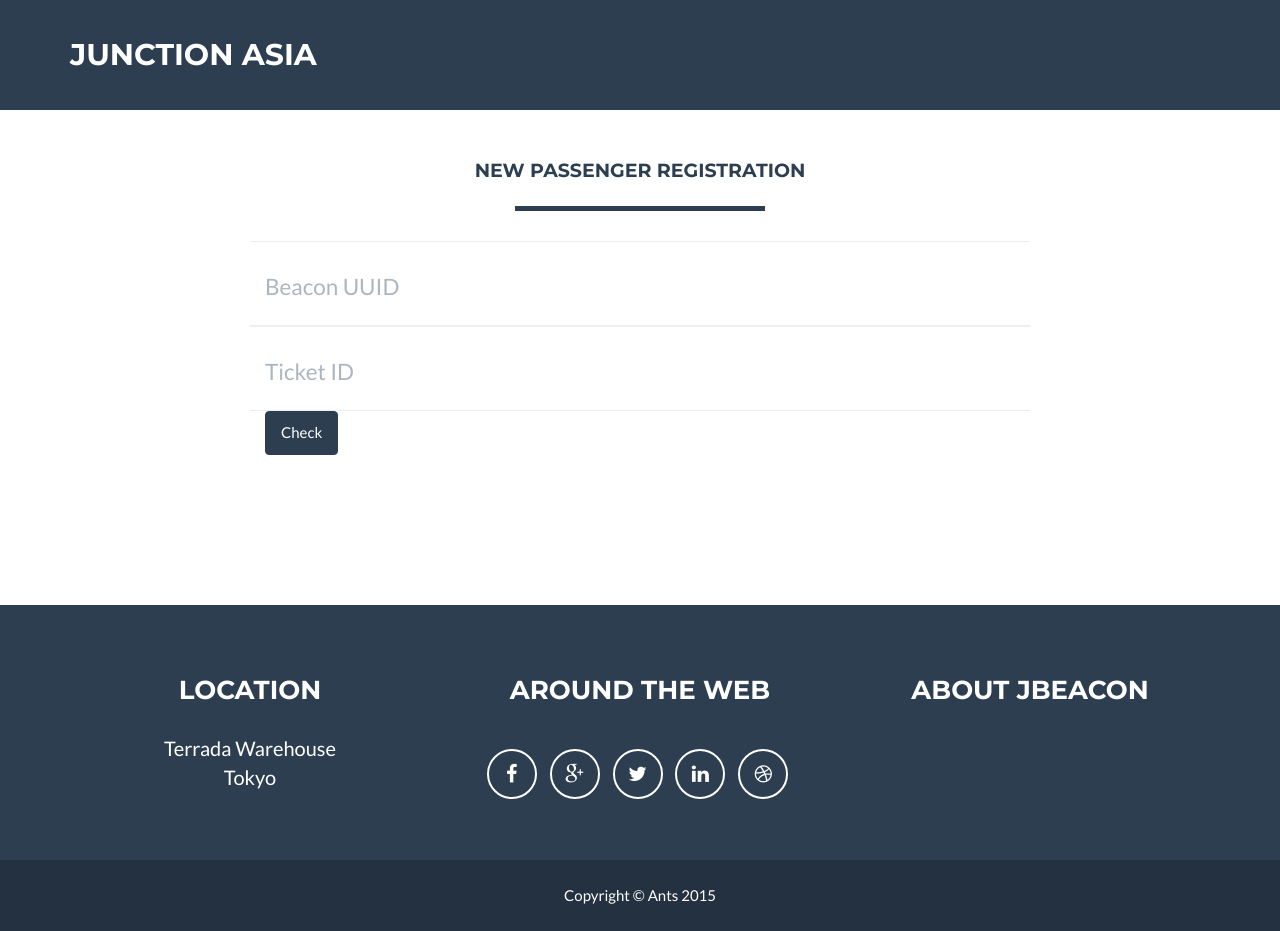
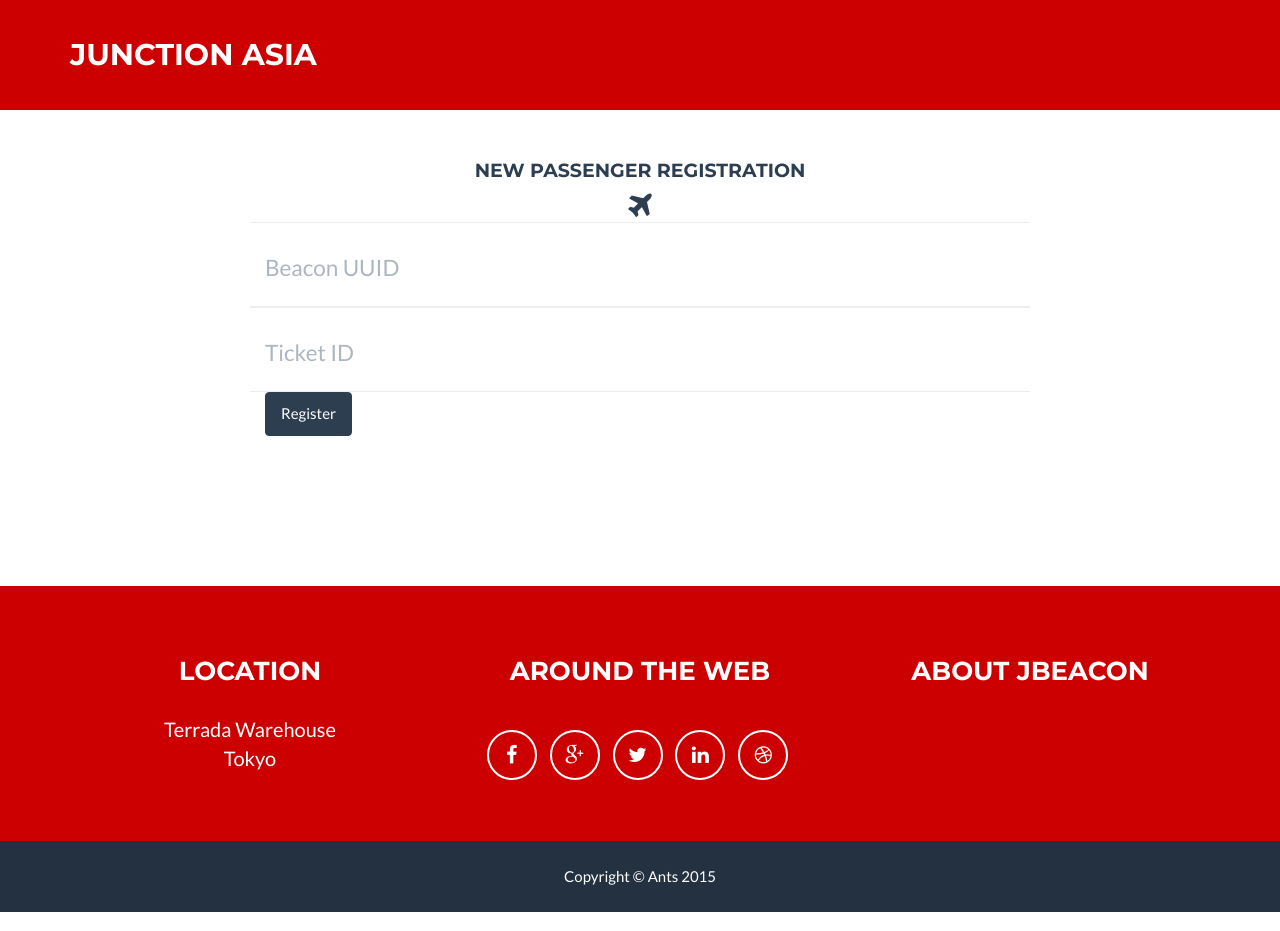
Before and after one commit to giga811/junction-mgls, a Flask app: page /register in a window 1280 px wide. Run offline with Flask 2, Linux system fonts and the light colour scheme; parts of the project's set-up code (start-up, migrations or seed data) failed here and were passed over; some libraries are stand-ins or nearby versions.

Commit message:
CSS changes

```diff
--- a/junction-app/junction/static/css/freelancer.css
+++ b/junction-app/junction/static/css/freelancer.css
@@ -335,7 +335,7 @@ footer h3 {
 
 footer .footer-above {
     padding-top: 50px;
-    background-color: #2c3e50;
+    background-color: #CC0000;
 }
 
 footer .footer-col {
@@ -452,3 +452,7 @@ footer .footer-below {
 .fa.fa-arrow-right {
     padding-top: 5vh;
 }
+
+.navbar-default{
+    background-color: #CC0000;
+}
--- a/junction-app/junction/static/js/status.js
+++ b/junction-app/junction/static/js/status.js
@@ -16,7 +16,7 @@ var ajax_call = function() {
 
         if (dic.last_checkpoint_id==3 && set==false){
             setTimeout(window.alert("PASSENGER ARRIVED!"), 1000);
-            set = true;
+            // set = true;
         }
     });
 };
--- a/junction-app/junction/templates/index.html
+++ b/junction-app/junction/templates/index.html
@@ -26,7 +26,7 @@
         <div class="row">
             <div class="col-lg-12 text-center">
                 <h4>WHERE IS MY FRIEND?</h4>
-                <hr class="star-primary">
+                 <i class="fa fa-plane fa-2x" aria-hidden="true"></i>
             </div>
         </div>
         <div class="row">
--- a/junction-app/junction/templates/register.html
+++ b/junction-app/junction/templates/register.html
@@ -7,7 +7,7 @@
         <div class="row">
             <div class="col-lg-12 text-center">
                 <h4>New Passenger Registration</h4>
-                <hr class="star-primary">
+                <i class="fa fa-plane fa-2x" aria-hidden="true"></i>
             </div>
         </div>
         <div class="row">
@@ -26,7 +26,7 @@
                         </div>
 
                     </div>
-                        <input type="submit" style="text-align: center;" class="btn btn-primary" value="Check"/>
+                        <input type="submit" style="text-align: center;" class="btn btn-primary" value="Register"/>
                 </form>
 
             </div>
--- a/junction-app/junction/templates/status.html
+++ b/junction-app/junction/templates/status.html
@@ -8,7 +8,7 @@
         <div class="row">
             <div class="col-lg-12 text-center">
                 <h4>STATUS</h4>
-                <hr class="star-primary">
+                <!-- <i class="fa fa-plane fa-2x" aria-hidden="true"></i> -->
             </div>
         </div>
         <div class="row">
```
